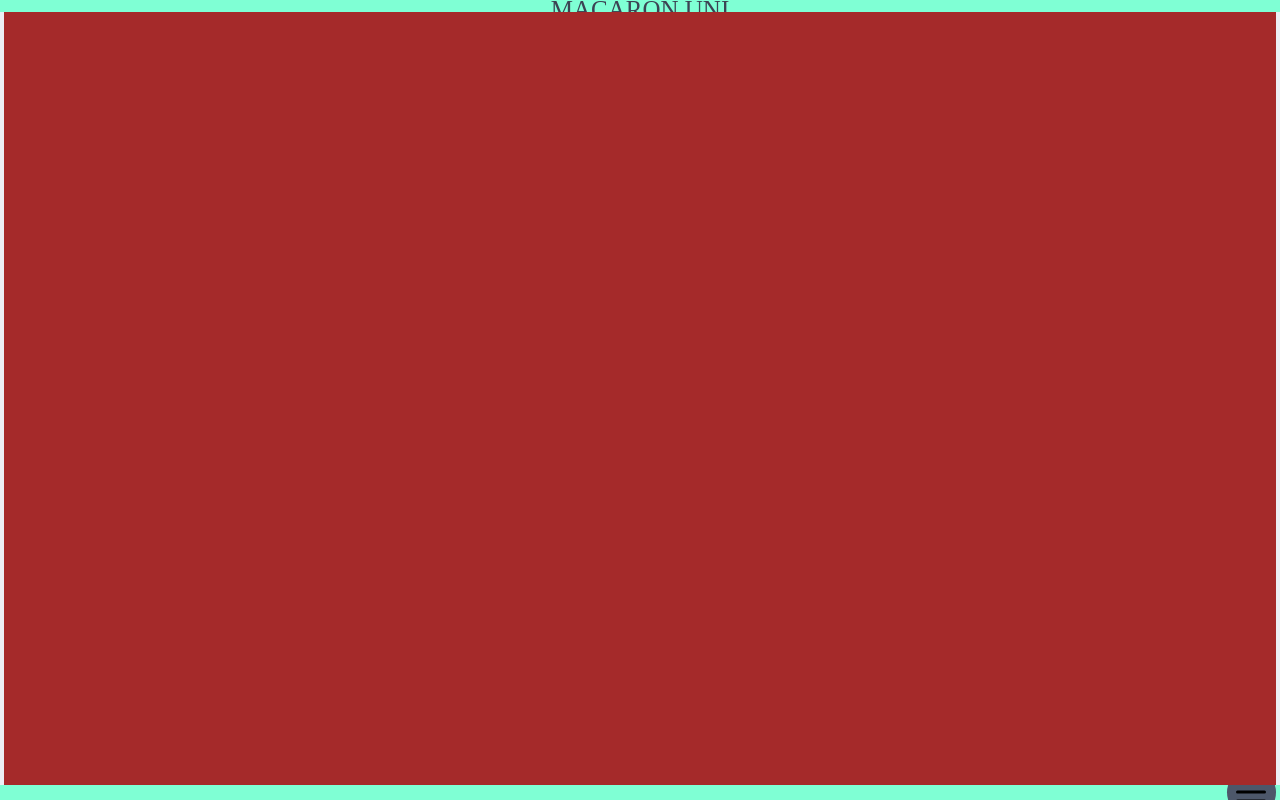
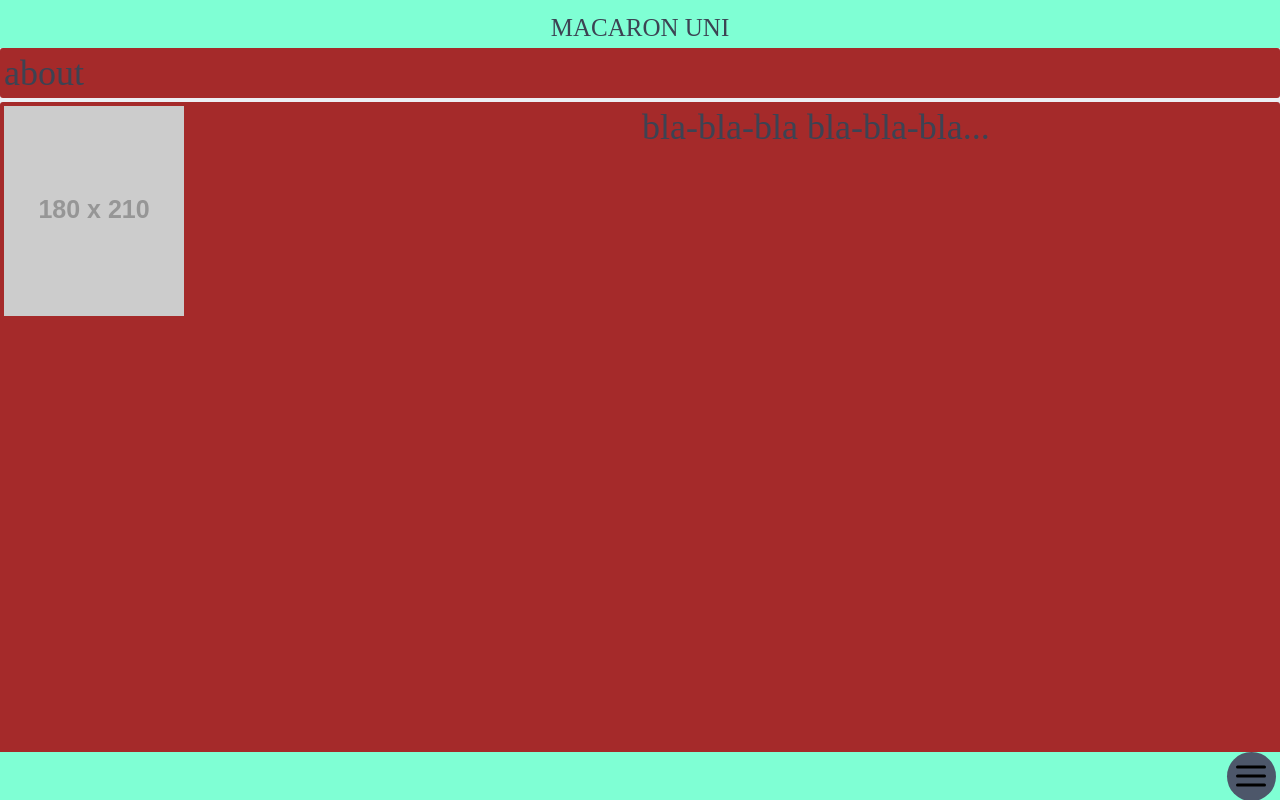
Before and after one commit to deneb-kaitos/macarons-uni, a SvelteKit app in the folder sources/front-end/: page / in a window 1280 px wide. Built offline with nearby package versions, Linux system fonts and the light colour scheme.

Commit message:
fixed layout

```diff
--- a/sources/front-end/src/lib/components/footer/Footer.svelte
+++ b/sources/front-end/src/lib/components/footer/Footer.svelte
@@ -3,6 +3,7 @@
 </script>
 <style>
   footer {
+    grid-area: app-footer;
     position: sticky;
     bottom: 0px;
     display: flex;
@@ -11,6 +12,7 @@
     padding: min(0.5vh, 0.5vw);
     background-color: aquamarine;
     height: var(--footer-height);
+    flex: 1 0 auto;
 
     & button {
       display: flex;
--- a/sources/front-end/src/lib/components/header/Header.svelte
+++ b/sources/front-end/src/lib/components/header/Header.svelte
@@ -1,12 +1,14 @@
 <style>
   header {
+    grid-area: app-header;
     position: sticky;
     top: 0px;
     display: flex;
     justify-content: center;
     align-items: center;
     font-variant: all-petite-caps;
-    height: var(--header-heights);
+    height: var(--header-height);
+    flex: 1 0 auto;
 
     background-color: aquamarine;
   }
--- a/sources/front-end/src/lib/pages/chef/Chef.svelte
+++ b/sources/front-end/src/lib/pages/chef/Chef.svelte
@@ -3,7 +3,7 @@
 </script>
 
 <style>
-  article {
+  div {
     display: grid;
     grid-template-columns: 1fr 1fr;
     grid-template-rows: 1fr;
@@ -22,10 +22,10 @@
   }
 </style>
 
-<article>
+<div>
   <picture>
     <source srcset="https://fakeimg.pl/180x210" media="(orientation: portrait)" />
     <img src="https://fakeimg.pl/180x210" width="180px" height="210px" alt="the Chef" />
   </picture>
   <section>bla-bla-bla bla-bla-bla...</section>
-</article>
+</div>
--- a/sources/front-end/src/lib/pages/legal/Legal.svelte
+++ b/sources/front-end/src/lib/pages/legal/Legal.svelte
@@ -1 +1,5 @@
+<script>
+  export const prerender = true;
+</script>
+
 legal
--- a/sources/front-end/src/lib/pages/macarons/Macarons.svelte
+++ b/sources/front-end/src/lib/pages/macarons/Macarons.svelte
@@ -3,20 +3,12 @@
 </script>
 
 <style>
-  article {
-    display: grid;
-    grid-template-columns: 1fr;
-    grid-template-rows: 1fr;
-    gap: min(0.5vh, 0.5vw);
-
-    & section {
+    section {
       height: 100px;
       background-color: beige;
     }
-  }
 </style>
 
-<article>
   <section>
     section #0
   </section>
@@ -35,4 +27,3 @@
   <section>
     section #5
   </section>
-</article>
--- a/sources/front-end/src/lib/pages/torte/Torte.svelte
+++ b/sources/front-end/src/lib/pages/torte/Torte.svelte
@@ -2,4 +2,4 @@
   export const prerender = true;
 </script>
 
-<article>torte</article>
+torte
--- a/sources/front-end/src/routes/+page.svelte
+++ b/sources/front-end/src/routes/+page.svelte
@@ -9,15 +9,7 @@
 </script>
 
 <style>
-  div {
-    display: flex;
-    flex-direction: column;
-    gap: 1vh;
-    padding: min(0.5vw, 0.5vh);
-    justify-content: center;
-    overflow-y: auto;
-
-    & article {
+    article {
       background-color: brown;
       border-radius: 0.125rem;
       padding: min(0.5vh, 0.5vw);
@@ -26,16 +18,19 @@
       flex: 1 0 auto;
       gap: 1vh;
     }
-  }
 </style>
-<div>
   <article>
     <About />
   </article>
-  <Chef />
-  <Macarons />
-  <Torte />
+  <article>
+    <Chef />
+  </article>
+  <article>
+    <Macarons />
+  </article>
+  <article>
+    <Torte />
+  </article>
   <article>
     <Legal />
   </article>
-</div>
--- a/sources/front-end/static/global.css
+++ b/sources/front-end/static/global.css
@@ -7,9 +7,9 @@
 
   --main-button-height: 8vh;
 
-  --header-hight: 4vh;
+  --header-hight: 6vh;
   --main-height: 1fr;
-  --footer-height: 4vh;
+  --footer-height: var(--header-hight);
   --footer-background-color: transparent;
 
   --group-height: 20vh;
@@ -48,7 +48,7 @@ html, body {
   flex: 1 0 100%;
 }
 
-html, body, #app {
+html, body {
   display: flex;
   flex-direction: column;
   height: 100%;
@@ -60,9 +60,22 @@ html {
   color: var(--main-color);
 }
 
+#app {
+  display: grid;
+  grid-template-columns: 1fr;
+  grid-template-rows: var(--header-hight) auto var(--footer-height);
+  grid-template-areas:
+  'app-header'
+  'app-content'
+  'app-footer';
+}
+
 main {
+  grid-area: app-content;
   display: flex;
   flex-direction: column;
+  gap: min(0.5vh, 0.5vw);
+  overflow-y: auto;
 }
 
 svg {
```
